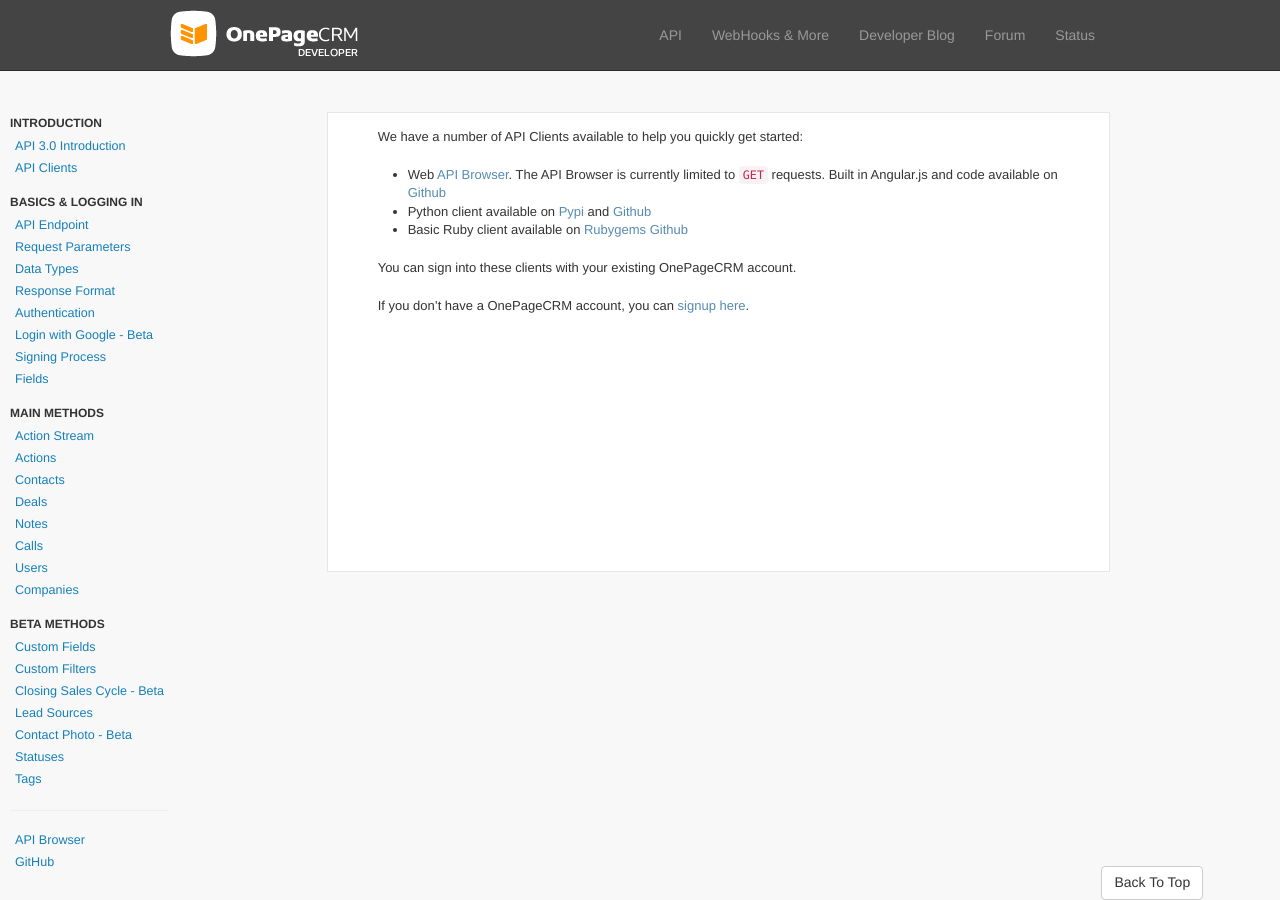
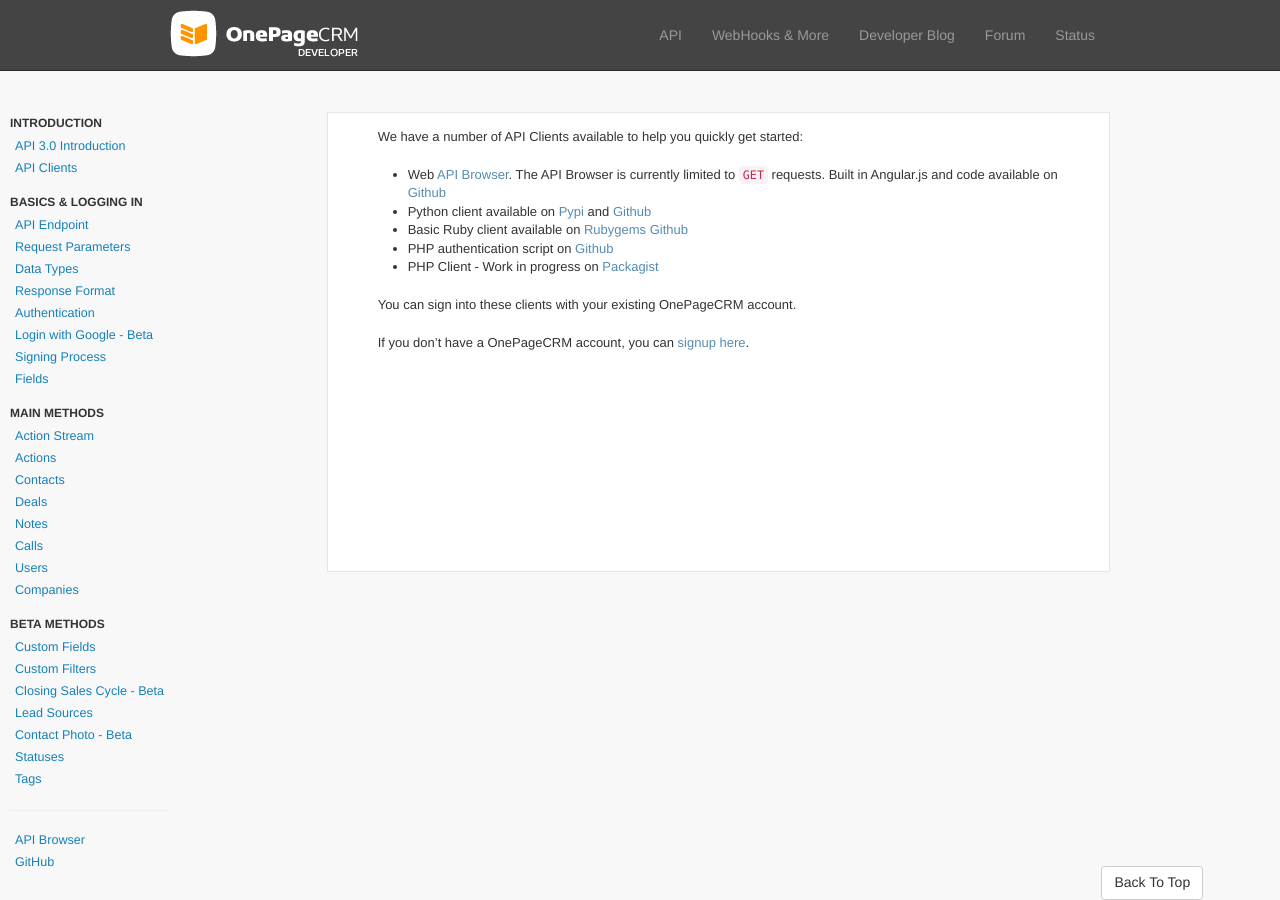
Before and after one commit to OnePageCRM/OnePageCRM.github.io, a Jekyll site: the page built from _posts/2014-02-19-api-clients.md, in a window 1280 px wide. Built offline with Jekyll 4.4.1, drawn with Linux system fonts in a browser that asks for light colours; nearby versions of some CDN libraries; Markdown is read by kramdown in place of the engine named in the settings.

Commit message:
Update 2014-02-19-api-clients.md

```diff
--- a/_posts/2014-02-19-api-clients.md
+++ b/_posts/2014-02-19-api-clients.md
@@ -11,6 +11,8 @@
 * Web [API Browser](api_browser). The API Browser is currently limited to `GET` requests. Built in Angular.js and code available on [Github][3]
 * Python client available on [Pypi][1] and [Github][2]
 * Basic Ruby client available on [Rubygems][4] [Github][5]
+* PHP authentication script on [Github][6]
+* PHP Client - Work in progress on [Packagist][7]
 
 You can sign into these clients with your existing OnePageCRM account.
 
```
Also changed, not shown: other parts of _posts/2014-02-19-api-clients.md (+2 -0 lines).
